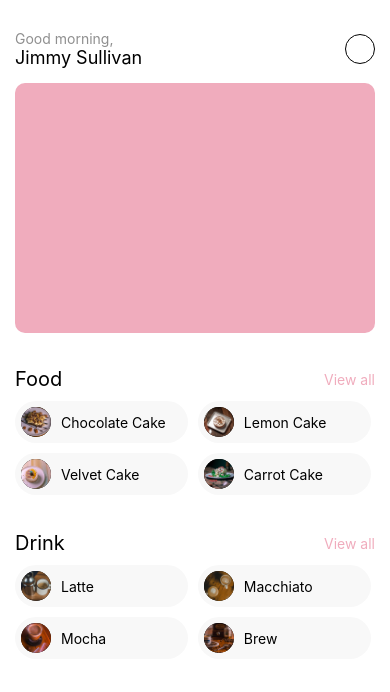
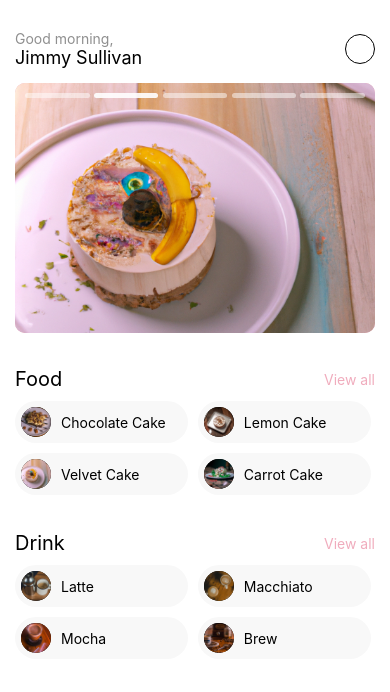
Before and after one commit to jdrios-dev/coffee-app-rn, a React Native app: screen /HomeScreen in a window 390 px wide. Shown: the top 692 px of the page. Built offline with nearby package versions, Linux system fonts and the light colour scheme.

Commit message:
add carousel and auto-slide

```diff
--- a/src/components/Carousel.component.tsx
+++ b/src/components/Carousel.component.tsx
@@ -1,11 +1,41 @@
-import {View, StyleSheet} from 'react-native';
-import React from 'react';
+import {View, StyleSheet, Image} from 'react-native';
+import React, {useState} from 'react';
 import colors from '../styles/colors';
+import {getFavoriteProducts} from '../data/controller';
 
 const CarouselComponent = () => {
+  const [activeProduct, setActiveProduct] = useState(0);
+  const favoriteProducts = getFavoriteProducts();
+  const MAX_ITEMS = favoriteProducts.length;
+  const MILLISECONDS_TO_CHANGE = 3800;
+  setTimeout(() => {
+    if (activeProduct === MAX_ITEMS - 1) {
+      return setActiveProduct(0);
+    }
+    setActiveProduct(activeProduct + 1);
+  }, MILLISECONDS_TO_CHANGE);
+
   return (
-    <View>
-      <View style={styles.carousel} />
+    <View style={styles.carousel}>
+      <Image
+        style={styles.carouselImg}
+        source={favoriteProducts[activeProduct].image}
+      />
+      <View style={styles.indicatorContainer}>
+        {Array.from({length: MAX_ITEMS}, (_, i) => (
+          <View
+            key={i}
+            style={[
+              styles.indicator,
+              // eslint-disable-next-line react-native/no-inline-styles
+              {
+                width: `${100 / MAX_ITEMS - 1}%`,
+                opacity: activeProduct === i ? 0.9 : 0.5,
+              },
+            ]}
+          />
+        ))}
+      </View>
     </View>
   );
 };
@@ -16,6 +46,26 @@ const styles = StyleSheet.create({
     height: 250,
     borderRadius: 10,
     marginBottom: 24,
+    position: 'relative',
+  },
+  carouselImg: {
+    width: 'auto',
+    height: '100%',
+    borderRadius: 10,
+  },
+  indicatorContainer: {
+    position: 'absolute',
+    top: 10,
+    paddingHorizontal: 10,
+    width: '100%',
+    flexDirection: 'row',
+    justifyContent: 'space-between',
+  },
+  indicator: {
+    backgroundColor: colors.white,
+    opacity: 0.5,
+    height: 5,
+    borderRadius: 5,
   },
 });
 
--- a/src/data/controller.ts
+++ b/src/data/controller.ts
@@ -12,4 +12,9 @@ const getProductById = (id: string): Product => {
   return products[0];
 };
 
-export {getProductosByCategory, getProductById};
+const getFavoriteProducts = () => {
+  const items = products.filter(item => item.isFavorite);
+  return items;
+};
+
+export {getProductosByCategory, getProductById, getFavoriteProducts};
--- a/src/data/index.ts
+++ b/src/data/index.ts
@@ -1,144 +1,155 @@
-export type Category = "food" | "drink";
+import {ImageSourcePropType} from 'react-native';
+
+export type Category = 'food' | 'drink';
 export type Toppings =
-  | "boba"
-  | "almond"
-  | "cheese"
-  | "ice"
-  | "chips"
-  | "peper"
-  | "fruits";
-export type Sizes = "basic" | "middle" | "large";
+  | 'boba'
+  | 'almond'
+  | 'cheese'
+  | 'ice'
+  | 'chips'
+  | 'peper'
+  | 'fruits';
+export type Sizes = 'basic' | 'middle' | 'large';
 export type Product = {
   id: string;
   category: Category;
   longName: string;
   name: string;
   icon: string;
-  image: string;
+  image: ImageSourcePropType;
   description: string;
   price: number;
   sizes: Sizes[];
   stock: number;
+  isFavorite: boolean;
 };
 
-const categories: Category[] = ["food", "drink"];
+const categories: Category[] = ['food', 'drink'];
 export const toppings: Toppings[] = [
-  "boba",
-  "almond",
-  "cheese",
-  "ice",
-  "chips",
-  "peper",
-  "fruits",
+  'boba',
+  'almond',
+  'cheese',
+  'ice',
+  'chips',
+  'peper',
+  'fruits',
 ];
 
 const products: Product[] = [
   {
-    id: "ABC-123",
-    category: "food",
-    longName: "The Classic Chocolate Cake",
-    name: "Chocolate Cake",
-    icon: "salad.svg",
-    image: require("../assets/images/food-1.png"),
+    id: 'ABC-123',
+    category: 'food',
+    longName: 'The Classic Chocolate Cake',
+    name: 'Chocolate Cake',
+    icon: 'salad.svg',
+    image: require('../assets/images/food-1.png'),
     description:
-      "A moist and fluffy chocolate cake, layered with rich chocolate ganache and finished with a smooth chocolate frosting. Perfect for chocolate lovers.",
+      'A moist and fluffy chocolate cake, layered with rich chocolate ganache and finished with a smooth chocolate frosting. Perfect for chocolate lovers.',
     price: 10.05,
-    sizes: ["middle"],
+    sizes: ['middle'],
     stock: 10,
+    isFavorite: true,
   },
   {
-    id: "ABC-124",
-    category: "food",
-    longName: "The Red Velvet Cake",
-    name: "Velvet Cake",
-    icon: "salad.svg",
-    image: require("../assets/images/food-2.png"),
+    id: 'ABC-124',
+    category: 'food',
+    longName: 'The Red Velvet Cake',
+    name: 'Velvet Cake',
+    icon: 'salad.svg',
+    image: require('../assets/images/food-2.png'),
     description:
-      "A classic southern treat, this red velvet cake is moist and fluffy, with a delicate cream cheese frosting. Perfect for special occasions.",
+      'A classic southern treat, this red velvet cake is moist and fluffy, with a delicate cream cheese frosting. Perfect for special occasions.',
     price: 11.25,
-    sizes: ["middle", "large"],
+    sizes: ['middle', 'large'],
     stock: 7,
+    isFavorite: true,
   },
   {
-    id: "ABC-125",
-    category: "food",
-    longName: "The Lemon Cake",
-    name: "Lemon Cake",
-    icon: "salad.svg",
-    image: require("../assets/images/food-3.png"),
+    id: 'ABC-125',
+    category: 'food',
+    longName: 'The Lemon Cake',
+    name: 'Lemon Cake',
+    icon: 'salad.svg',
+    image: require('../assets/images/food-3.png'),
     description:
-      "A tangy and refreshing lemon cake, with a light lemon curd filling and a zesty lemon buttercream frosting. Perfect for a summer gathering.",
+      'A tangy and refreshing lemon cake, with a light lemon curd filling and a zesty lemon buttercream frosting. Perfect for a summer gathering.',
     price: 5.49,
-    sizes: ["middle", "large"],
+    sizes: ['middle', 'large'],
     stock: 15,
+    isFavorite: true,
   },
   {
-    id: "ABC-126",
-    category: "food",
-    longName: "The Carrot Cake",
-    name: "Carrot Cake",
-    icon: "salad.svg",
-    image: require("../assets/images/food-4.png"),
+    id: 'ABC-126',
+    category: 'food',
+    longName: 'The Carrot Cake',
+    name: 'Carrot Cake',
+    icon: 'salad.svg',
+    image: require('../assets/images/food-4.png'),
     description:
-      "A moist and flavorful carrot cake, made with fresh grated carrots and a blend of spices, topped with a rich cream cheese frosting. Perfect for a comforting treat.",
+      'A moist and flavorful carrot cake, made with fresh grated carrots and a blend of spices, topped with a rich cream cheese frosting. Perfect for a comforting treat.',
     price: 7.07,
-    sizes: ["basic", "middle", "large"],
+    sizes: ['basic', 'middle', 'large'],
     stock: 5,
+    isFavorite: false,
   },
 
   //drinks
   {
-    id: "ABD-123",
-    category: "drink",
-    longName: "The Classic Latte",
-    name: "Latte",
-    icon: "salad.svg",
-    image: require("../assets/images/coffee-1.png"),
+    id: 'ABD-123',
+    category: 'drink',
+    longName: 'The Classic Latte',
+    name: 'Latte',
+    icon: 'salad.svg',
+    image: require('../assets/images/coffee-1.png'),
     description:
-      "A smooth and creamy blend of espresso and steamed milk, topped with a delicate layer of foam. Perfect for those who prefer a traditional coffee experience..",
+      'A smooth and creamy blend of espresso and steamed milk, topped with a delicate layer of foam. Perfect for those who prefer a traditional coffee experience..',
     price: 12.95,
-    sizes: ["middle"],
+    sizes: ['middle'],
     stock: 10,
+    isFavorite: false,
   },
   {
-    id: "ABD-124",
-    category: "drink",
-    longName: "The Mocha",
-    name: "Mocha",
-    icon: "salad.svg",
-    image: require("../assets/images/coffee-2.png"),
+    id: 'ABD-124',
+    category: 'drink',
+    longName: 'The Mocha',
+    name: 'Mocha',
+    icon: 'salad.svg',
+    image: require('../assets/images/coffee-2.png'),
     description:
       "A rich and decadent combination of espresso, chocolate syrup, and steamed milk, topped with whipped cream and a sprinkle of cocoa powder. A chocolate lover's dream come true.",
     price: 8.15,
-    sizes: ["middle", "large"],
+    sizes: ['middle', 'large'],
     stock: 7,
+    isFavorite: false,
   },
   {
-    id: "ABD-125",
-    category: "drink",
-    longName: "The Caramel Macchiato",
-    name: "Macchiato",
-    icon: "salad.svg",
-    image: require("../assets/images/coffee-3.png"),
+    id: 'ABD-125',
+    category: 'drink',
+    longName: 'The Caramel Macchiato',
+    name: 'Macchiato',
+    icon: 'salad.svg',
+    image: require('../assets/images/coffee-3.png'),
     description:
-      "A delicious twist on the classic latte, featuring a shot of espresso poured over steamed milk and a drizzle of caramel syrup. A sweet and satisfying treat.",
+      'A delicious twist on the classic latte, featuring a shot of espresso poured over steamed milk and a drizzle of caramel syrup. A sweet and satisfying treat.',
     price: 10.5,
-    sizes: ["middle", "large"],
+    sizes: ['middle', 'large'],
     stock: 15,
+    isFavorite: true,
   },
   {
-    id: "ABD-126",
-    category: "drink",
-    longName: "The Cold Brew",
-    name: "Brew",
-    icon: "salad.svg",
-    image: require("../assets/images/coffee-4.png"),
+    id: 'ABD-126',
+    category: 'drink',
+    longName: 'The Cold Brew',
+    name: 'Brew',
+    icon: 'salad.svg',
+    image: require('../assets/images/coffee-4.png'),
     description:
-      "A refreshing and energizing coffee made by steeping coarsely ground beans in cold water for an extended period of time. Perfect for a hot summer day.",
+      'A refreshing and energizing coffee made by steeping coarsely ground beans in cold water for an extended period of time. Perfect for a hot summer day.',
     price: 4.0,
-    sizes: ["basic", "middle", "large"],
+    sizes: ['basic', 'middle', 'large'],
     stock: 5,
+    isFavorite: true,
   },
 ];
 
-export { products, categories };
+export {products, categories};
--- a/src/screens/DetailScreen.tsx
+++ b/src/screens/DetailScreen.tsx
@@ -1,6 +1,6 @@
 import {useNavigation} from '@react-navigation/native';
 import React, {useState, useContext} from 'react';
-import {SafeAreaView, StyleSheet, Text, View} from 'react-native';
+import {Image, SafeAreaView, StyleSheet, Text, View} from 'react-native';
 import {TouchableOpacity} from 'react-native-gesture-handler';
 import OrderModalComponent from '../components/OrderModal.component';
 import ScreenHeaderBackComponent from '../components/ScreenHeaderBack.component';
@@ -41,8 +41,9 @@ const DetailScreen = ({route}) => {
         }}>
         <ScreenHeaderBackComponent title="Detail" />
 
-        <View style={styles.image} />
-        <Text style={styles.title}>{product.name}</Text>
+        <Image style={styles.image} source={product.image} />
+
+        <Text style={styles.title}>{product.longName}</Text>
         <Text style={styles.description}>{product.description}</Text>
 
         <TouchableOpacity
--- a/src/screens/HomeScreen.tsx
+++ b/src/screens/HomeScreen.tsx
@@ -9,6 +9,7 @@ import CartComponent from '../components/Cart.component';
 
 const HomeScreen = () => {
   // const navigation = useNavigation();
+
   return (
     <SafeAreaView>
       <ScrollView
```
